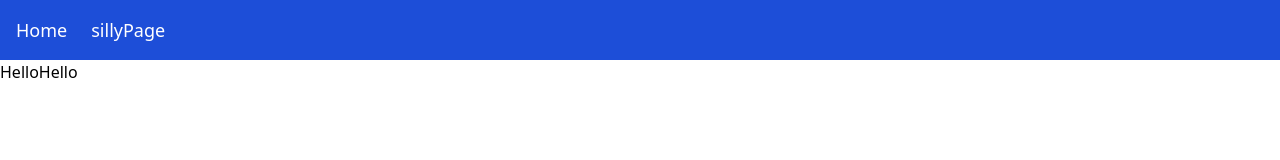
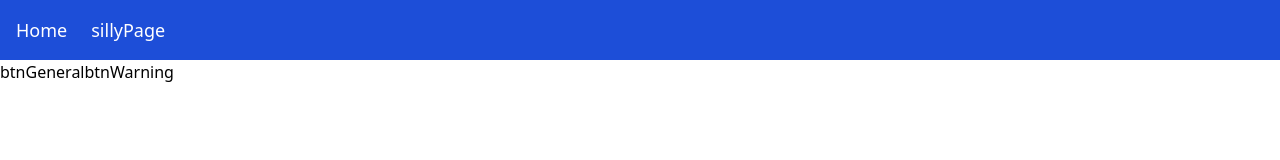
Before and after one commit to kiserd/OSU-CS467-Capstone-Project, a Next.js app in the folder portfolio-project-matching-app/: page / in a window 1280 px wide. Shown: the top 160 px of the page. Built offline with nearby package versions, Linux system fonts and the light colour scheme; no server answers; the database is empty.

Commit message:
Added text prop to Button component

```diff
--- a/portfolio-project-matching-app/components/Button.js
+++ b/portfolio-project-matching-app/components/Button.js
@@ -1,9 +1,9 @@
-const Button = ({type, onClick}) => {
+const Button = ({text, type, onClick}) => {
     // Types of buttons:
     //      btnGeneral
     //      btnWarning
     return (
-        <button className={type} onClick={onClick}>Hello</button>
+        <button className={type} onClick={onClick}>{text}</button>
     );
 };
 
--- a/portfolio-project-matching-app/pages/index.js
+++ b/portfolio-project-matching-app/pages/index.js
@@ -13,8 +13,8 @@ export default function Home({ docList }) {
       <Head>
         <title>CS467 Portfolio Project</title>
       </Head>
-      <Button type="btnGeneral"/>
-      <Button type="btnWarning" />
+      <Button type="btnGeneral" text="btnGeneral"/>
+      <Button type="btnWarning" text="btnWarning"/>
     </div>
   )
 }
```
